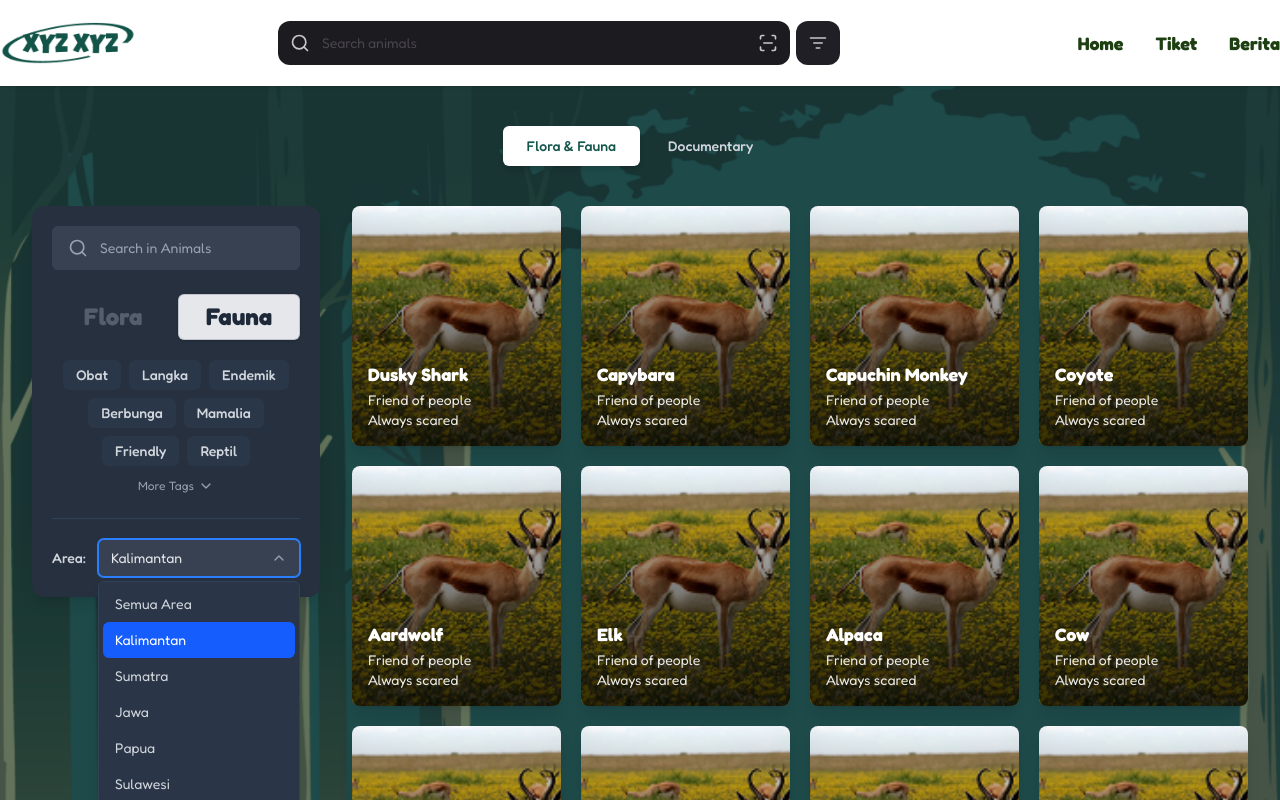
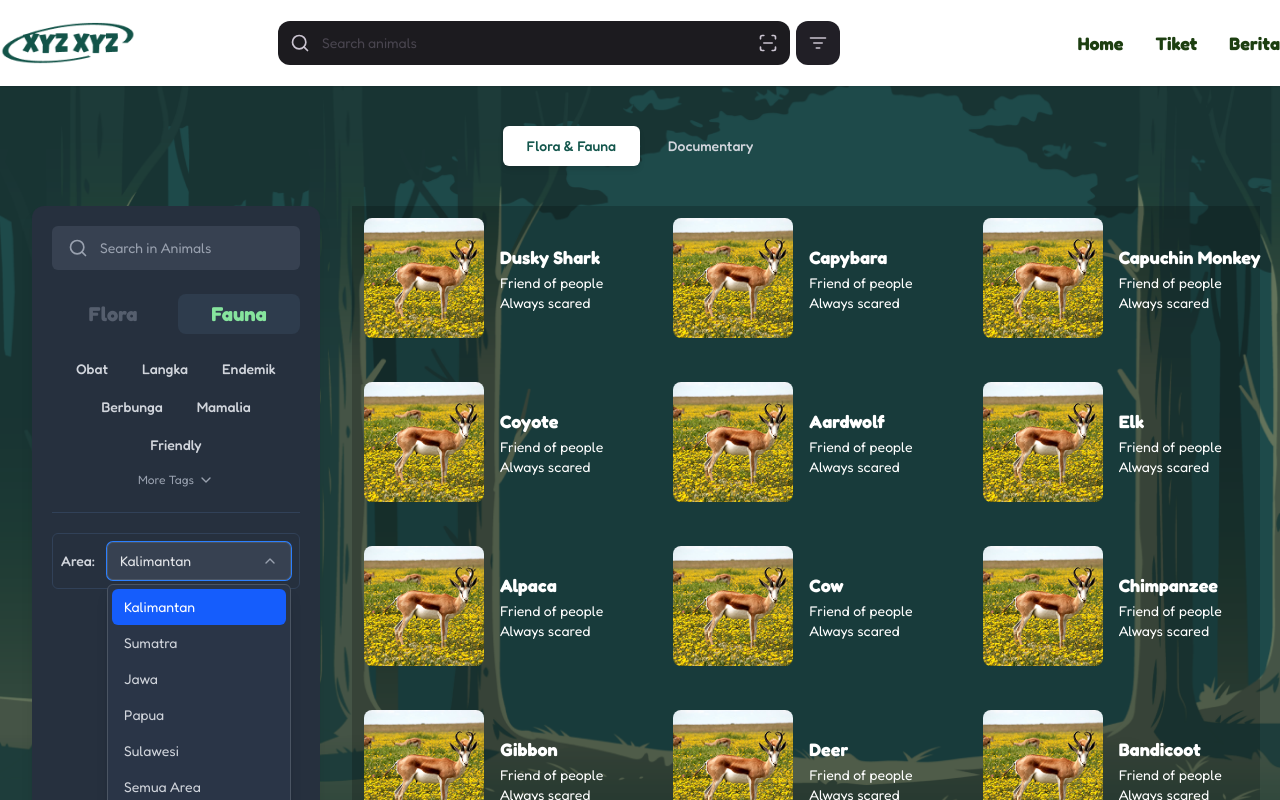
Before and after one commit to anandaalexx/KKN-Ekowisata, a Next.js app: page /florafauna in a window 1280 px wide. Both pictures are taken after a click on the button "Kalimantan". Shown: the top 800 px of the page. Built offline with nearby package versions, Linux system fonts and the light colour scheme.

Commit message:
modifikasi halaman florafauna & card-nya

```diff
--- a/src/app/florafauna/page.jsx
+++ b/src/app/florafauna/page.jsx
@@ -5,7 +5,7 @@ import SearchNavbar from "@/components/SearchNavbar";
 import FloraFaunaCard from "@/components/FloraFaunaCard";
 import FilterPanel from "@/components/FilterPanel";
 import Link from "next/link";
-import { usePathname, useRouter } from "next/navigation"; // 1. Impor useRouter
+import { usePathname, useRouter } from "next/navigation";
 
 const itemsData = [
   {
@@ -117,23 +117,16 @@ const itemsData = [
 
 export default function FloraFaunaPage() {
   const pathname = usePathname();
-  const router = useRouter(); // 2. Inisialisasi useRouter
+  const router = useRouter();
 
-  // 3. Fungsi handleCardClick diubah untuk menggunakan router.push()
   const handleCardClick = (itemName) => {
     console.log("Navigating to details for:", itemName);
-    // Membuat slug yang ramah URL dari nama item
-    // Contoh: "Dusky Shark" menjadi "dusky-shark"
-
-    // Arahkan ke halaman detail. Anda akan menyesuaikan path ini.
-    // Misalnya, jika halaman ini adalah /florafauna, maka detailnya mungkin /florafauna/[slug]
-    // atau jika berada di bawah /berita, maka /berita/florafauna/[slug]
-    router.push(`/florafauna/1`); // Anda bilang route akan Anda sesuaikan sendiri
+    router.push(`/florafauna/1`);
   };
 
   const tabItems = [
-    { name: "Flora & Fauna", href: "/florafauna" }, // Path ini mungkin perlu disesuaikan juga
-    { name: "Documentary", href: "/berita" }, // Path ini mungkin perlu disesuaikan juga
+    { name: "Flora & Fauna", href: "/florafauna" },
+    { name: "Documentary", href: "/berita" },
   ];
 
   return (
@@ -143,12 +136,10 @@ export default function FloraFaunaPage() {
     >
       <SearchNavbar />
 
-      <div className="container mx-auto px-4 sm:px-6 lg:px-8 py-8">
+      {/* Konten utama dengan lebar maksimal 7xl dan responsif */}
+      <div className="container mx-auto px-4 sm:px-6 lg:px-8 py-8 max-w-7xl">
         <div className="mb-8 flex justify-center items-center py-2 space-x-0 md:space-x-1">
           {tabItems.map((tab) => {
-            // Jika halaman ini misalnya /florafauna, dan tab.href adalah /florafauna, maka isActive = true
-            // Untuk /berita/florafauna (App Router), pathname akan '/berita/florafauna'
-            // Sesuaikan tabItems[x].href agar cocok dengan struktur routing Anda
             const isActive =
               pathname === tab.href ||
               (tab.href === "/florafauna" &&
@@ -180,7 +171,8 @@ export default function FloraFaunaPage() {
           </div>
 
           <div className="flex-1">
-            <div className="grid grid-cols-1 sm:grid-cols-2 md:grid-cols-3 xl:grid-cols-4 2xl:grid-cols-5 gap-5">
+            {/* Grid untuk 3 kartu per baris */}
+            <div className="grid grid-cols-1 sm:grid-cols-2 lg:grid-cols-3 gap-5 -mr-3 bg-black/20">
               {itemsData.map((item) => (
                 <FloraFaunaCard
                   key={item.id}
@@ -188,7 +180,7 @@ export default function FloraFaunaPage() {
                   name={item.name}
                   line1={item.line1}
                   line2={item.line2}
-                  onClick={() => handleCardClick(item.name)} // Memanggil handleCardClick yang sudah diubah
+                  onClick={() => handleCardClick(item.name)}
                 />
               ))}
             </div>
--- a/src/app/hewan/page.jsx
+++ b/src/app/hewan/page.jsx
@@ -4,7 +4,7 @@ import SearchNavbar from "@/components/SearchNavbar";
 
 export default function FloraFaunaPage() {
   return (
-    <div className="min-h-screen bg-black text-white">
+    <div className="max-w-7xl bg-black text-white">
       {/* Navbar di atas */}
       <SearchNavbar />
 
--- a/src/components/FilterPanel.jsx
+++ b/src/components/FilterPanel.jsx
@@ -1,32 +1,55 @@
 // src/components/FilterPanel.jsx
 "use client";
-import React, { useState, useEffect, useRef } from 'react';
-import { Search, ChevronDown } from 'lucide-react';
+import React, { useState, useEffect, useRef } from "react";
+import { Search, ChevronDown } from "lucide-react";
 
 export default function FilterPanel() {
-  const [activeToggle, setActiveToggle] = useState('fauna');
+  const [activeToggle, setActiveToggle] = useState("fauna"); // Default 'fauna' sesuai gambar
 
-  const allTags = ['Obat', 'Langka', 'Endemik', 'Berbunga', 'Mamalia', 'Friendly', 'Reptil', 'Burung', 'Ikan'];
+  const allTags = [
+    "Obat",
+    "Langka",
+    "Endemik",
+    "Berbunga",
+    "Mamalia",
+    "Friendly",
+    "Reptil",
+    "Burung",
+    "Ikan",
+  ];
+  // Sesuaikan selectedTags dengan gambar (Kalimantan dan Sumatra aktif di bagian area, bukan tags umum)
   const [selectedTags, setSelectedTags] = useState([]);
   const [showAllTags, setShowAllTags] = useState(false);
-  const displayedTags = showAllTags ? allTags : allTags.slice(0, 7);
+  // Di gambar hanya menampilkan 6 tags di awal, kita sesuaikan slice-nya
+  const displayedTags = showAllTags ? allTags : allTags.slice(0, 6);
 
   // State untuk dropdown Area
-  const [selectedArea, setSelectedArea] = useState('Kalimantan'); // Default bisa area spesifik atau 'Semua Area' / ''
+  // Sesuaikan default selectedArea agar sesuai dengan gambar
+  const [selectedArea, setSelectedArea] = useState("Kalimantan");
   const [isAreaDropdownOpen, setIsAreaDropdownOpen] = useState(false);
-  const areaOptions = ['Semua Area', 'Kalimantan', 'Sumatra', 'Jawa', 'Papua', 'Sulawesi'];
+  const areaOptions = [
+    "Kalimantan",
+    "Sumatra",
+    "Jawa",
+    "Papua",
+    "Sulawesi",
+    "Semua Area",
+  ]; // Sesuaikan urutan sesuai gambar
   const areaDropdownRef = useRef(null); // Ref untuk dropdown area
 
   const toggleTag = (tag) => {
-    setSelectedTags(prev =>
-      prev.includes(tag) ? prev.filter(t => t !== tag) : [...prev, tag]
+    setSelectedTags((prev) =>
+      prev.includes(tag) ? prev.filter((t) => t !== tag) : [...prev, tag]
     );
   };
 
   // Efek untuk menutup dropdown area jika diklik di luar
   useEffect(() => {
     function handleClickOutside(event) {
-      if (areaDropdownRef.current && !areaDropdownRef.current.contains(event.target)) {
+      if (
+        areaDropdownRef.current &&
+        !areaDropdownRef.current.contains(event.target)
+      ) {
         setIsAreaDropdownOpen(false);
       }
     }
@@ -42,112 +65,139 @@ export default function FilterPanel() {
 
   // Handler untuk memilih item dari dropdown area
   const handleAreaSelect = (area) => {
-    setSelectedArea(area); // Langsung set area yang dipilih
-    setIsAreaDropdownOpen(false); // Tutup dropdown setelah memilih
+    setSelectedArea(area);
+    setIsAreaDropdownOpen(false);
   };
 
-  // Gaya untuk filter aktif (yang Anda sebut "ghost button")
-  const activeFilterStyle = "bg-gray-200 text-gray-800 font-semibold border border-gray-400/50 shadow-sm";
-  // Gaya untuk filter tidak aktif (tombol)
-  const inactiveFilterButtonStyle = "bg-slate-700/40 text-gray-300 hover:bg-slate-600/60 border border-transparent";
-  // Gaya untuk filter tidak aktif (teks toggle Flora)
-  const inactiveToggleTextStyle = "text-gray-500 hover:text-gray-300 opacity-70";
+  // --- Penyesuaian Gaya Sesuai Gambar ---
+
+  // Gaya untuk toggle Flora/Fauna
+  const toggleActiveStyle = "bg-[#2E3C4D] text-[#86E49D] font-bold"; // Warna hijau terang untuk teks dan background abu-abu gelap
+  const toggleInactiveStyle = "text-gray-500 font-bold opacity-70"; // Warna abu-abu untuk teks Flora
+
+  // Gaya untuk tag aktif (yang dipilih)
+  const tagActiveStyle = "bg-[#374151] text-white border border-[#4B5563]"; // Background abu-abu gelap dengan border
+
+  // Gaya untuk tag tidak aktif
+  const tagInactiveStyle =
+    "bg-transparent text-gray-300 hover:bg-[#374151] border border-transparent";
+
+  // Gaya untuk dropdown area
+  const areaDropdownButtonStyle =
+    "w-full flex items-center justify-between text-left px-3 py-2 bg-[#374151] border border-[#4B5563] text-gray-200 hover:bg-[#4B5563] focus:outline-none focus:ring-1 focus:ring-blue-500 rounded-md text-sm";
+  const areaDropdownMenuStyle =
+    "absolute right-0 mt-1 w-full bg-[#2A3547] border border-[#4B5563] rounded-md shadow-lg z-50 p-1 max-h-60 overflow-y-auto";
 
   return (
-    <div className="w-full lg:w-72 bg-[#26303E] p-5 rounded-xl shadow-lg h-fit sticky top-24 font-inter text-white">
+    <div className="w-full lg:w-72 bg-[#26303E] p-5 pb-70 rounded-xl shadow-lg h-full sticky top-24 font-inter text-white">
+      {/* Search Input */}
       <div className="relative mb-6">
-        <Search size={20} className="absolute left-4 top-1/2 -translate-y-1/2 text-gray-400 pointer-events-none" />
+        <Search
+          size={20}
+          className="absolute left-4 top-1/2 -translate-y-1/2 text-gray-400 pointer-events-none"
+        />
         <input
           type="text"
           placeholder="Search in Animals"
           className="input w-full pl-12 pr-4 py-3 bg-[#374151] border-none text-gray-200 placeholder-gray-400 focus:ring-1 focus:ring-blue-500 rounded-md text-sm transition-colors"
         />
       </div>
+
+      {/* Flora/Fauna Toggle */}
       <div className="flex items-center justify-center mb-5 space-x-1">
         <button
-          onClick={() => setActiveToggle('flora')}
-          className={`px-3 py-1.5 text-2xl font-bold transition-colors duration-200 rounded-md w-1/2 ${
-            activeToggle === 'flora' ? activeFilterStyle : inactiveToggleTextStyle
+          onClick={() => setActiveToggle("flora")}
+          className={`px-3 py-1.5 text-xl font-bold transition-colors duration-200 rounded-lg w-1/2 ${
+            // Rounded-lg for more roundness
+            activeToggle === "flora" ? toggleActiveStyle : toggleInactiveStyle
           }`}
         >
           Flora
         </button>
         <button
-          onClick={() => setActiveToggle('fauna')}
-          className={`px-3 py-1.5 text-2xl font-bold transition-colors duration-200 rounded-md w-1/2 ${
-            activeToggle === 'fauna' ? activeFilterStyle : inactiveToggleTextStyle
+          onClick={() => setActiveToggle("fauna")}
+          className={`px-3 py-1.5 text-xl font-bold transition-colors duration-200 rounded-lg w-1/2 ${
+            // Rounded-lg for more roundness
+            activeToggle === "fauna" ? toggleActiveStyle : toggleInactiveStyle
           }`}
         >
           Fauna
         </button>
       </div>
+
+      {/* Tags Section */}
       <div className="mb-6">
         <div className="flex flex-wrap gap-2 items-center justify-center">
-          {displayedTags.map(tag => (
+          {displayedTags.map((tag) => (
             <button
               key={tag}
               onClick={() => toggleTag(tag)}
               className={`px-3 py-1 text-xs sm:text-sm rounded-md transition-colors duration-150 font-medium ${
-                selectedTags.includes(tag) ? activeFilterStyle : inactiveFilterButtonStyle
+                selectedTags.includes(tag) ? tagActiveStyle : tagInactiveStyle
               }`}
             >
               {tag}
             </button>
           ))}
         </div>
-        {allTags.length > displayedTags.length && (
-            <button
-                onClick={() => setShowAllTags(!showAllTags)}
-                className="text-xs text-gray-400 hover:text-white mt-3 flex items-center mx-auto"
-            >
-                {showAllTags ? 'Less Tags' : 'More Tags'}
-                <ChevronDown size={16} className={`inline ml-1 transform transition-transform ${showAllTags ? 'rotate-180' : ''}`} />
-            </button>
+        {/* Only show "More Tags" if there are more tags to display */}
+        {allTags.length > 6 && ( // Sesuaikan ini menjadi 6 karena displayedTags.slice(0, 6)
+          <button
+            onClick={() => setShowAllTags(!showAllTags)}
+            className="text-xs text-gray-400 hover:text-white mt-3 flex items-center mx-auto"
+          >
+            {showAllTags ? "Less Tags" : "More Tags"}
+            <ChevronDown
+              size={16}
+              className={`inline ml-1 transform transition-transform ${
+                showAllTags ? "rotate-180" : ""
+              }`}
+            />
+          </button>
         )}
       </div>
+
       <hr className="border-slate-700 my-5" />
-      {/* Filter Area dengan Dropdown Kustom */}
-      <div className="flex items-center justify-between gap-3">
+
+      {/* Filter Area with Custom Dropdown */}
+      <div className="flex items-center justify-between gap-3 border border-slate-700 p-2 rounded-md">
         <span className="block text-sm font-medium text-gray-300 flex-shrink-0">
           Area:
         </span>
-        <div className="relative flex-grow" ref={areaDropdownRef}> {/* `ref` dipasang di sini */}
-          {/* Tombol Pemicu Dropdown */}
+        <div className="relative flex-grow" ref={areaDropdownRef}>
+          {/* Dropdown Trigger Button */}
           <button
             type="button"
             onClick={() => setIsAreaDropdownOpen(!isAreaDropdownOpen)}
-            // Styling tombol pemicu
-            className="w-full flex items-center justify-between text-left px-3 py-2 bg-[#374151] border border-slate-600/80 text-gray-200 hover:bg-slate-600/80 focus:outline-none focus:border-blue-500 focus:ring-1 focus:ring-blue-500 rounded-md text-sm"
+            className={areaDropdownButtonStyle}
           >
-            <span className="truncate">{selectedArea || "Semua Area"}</span> {/* Menampilkan "Semua Area" jika selectedArea kosong */}
+            {/* Tampilkan selectedArea, jika null/kosong bisa diset ke default 'Semua Area' */}
+            <span className="truncate">{selectedArea || "Semua Area"}</span>
             <ChevronDown
               size={16}
               className={`ml-1 text-gray-400 flex-shrink-0 transition-transform duration-200 ${
-                isAreaDropdownOpen ? 'transform rotate-180' : ''
+                isAreaDropdownOpen ? "transform rotate-180" : ""
               }`}
             />
           </button>
 
-          {/* Menu Dropdown */}
+          {/* Dropdown Menu */}
           {isAreaDropdownOpen && (
-            <ul
-              // w-full agar lebar menu dropdown sama dengan tombol pemicunya
-              className="absolute right-0 mt-1 w-full bg-[#2A3547] border border-slate-700 rounded-md shadow-lg z-50 p-1 max-h-60 overflow-y-auto"
-            >
-              {areaOptions.map(area => ( // areaOptions sekarang termasuk "Semua Area"
-                (<li key={area}>
+            <ul className={areaDropdownMenuStyle}>
+              {areaOptions.map((area) => (
+                <li key={area}>
                   <button
                     type="button"
                     className={`w-full text-left text-sm px-3 py-2 rounded-md block ${
-                      selectedArea === area // Item aktif di dropdown
-                        ? 'bg-blue-600 text-white'
-                        : 'text-gray-300 hover:bg-slate-700/60'
+                      selectedArea === area
+                        ? "bg-blue-600 text-white" // Gaya untuk item yang aktif
+                        : "text-gray-300 hover:bg-[#374151]" // Warna hover untuk item tidak aktif
                     }`}
                     onClick={() => handleAreaSelect(area)}
                   >
                     {area}
                   </button>
-                </li>)
+                </li>
               ))}
             </ul>
           )}
--- a/src/components/FloraFaunaCard.jsx
+++ b/src/components/FloraFaunaCard.jsx
@@ -1,27 +1,44 @@
 // src/components/FloraFaunaCard.jsx
-import React from 'react';
-import Image from 'next/image'; // Menggunakan Next.js Image component
+import React from "react";
+import Image from "next/image"; // Menggunakan Next.js Image component
 
 export default function FloraFaunaCard({ image, name, line1, line2, onClick }) {
   return (
+    // Mengubah layout utama menjadi flex row, background hitam, dan padding
     <div
-      className="relative rounded-lg overflow-hidden shadow-lg group cursor-pointer h-52 sm:h-60 w-full transition-all duration-300 ease-in-out hover:scale-105"
-      onClick={onClick} // Tambahkan onClick handler jika kartu bisa diklik
+      className="flex items-center p-3 rounded-xl text-white cursor-pointer transition-all duration-300 ease-in-out hover:scale-105"
+      onClick={onClick} // Tetap ada onClick handler jika kartu bisa diklik
     >
-      <Image
-        src={image}
-        alt={name}
-        layout="fill"
-        objectFit="cover"
-        className="transition-transform duration-300 group-hover:scale-110"
-      />
-      {/* Overlay gradient gelap dari bawah untuk keterbacaan teks */}
-      <div className="absolute inset-0 bg-gradient-to-t from-black/80 via-black/50 to-transparent"></div>
-      {/* Konten teks di atas overlay */}
-      <div className="absolute bottom-0 left-0 p-3 sm:p-4 text-white w-full">
-        <h3 className="text-base sm:text-lg font-semibold mb-0.5 truncate" title={name}>{name}</h3>
-        <p className="text-xs sm:text-sm opacity-90 truncate" title={line1}>{line1}</p>
-        <p className="text-xs sm:text-sm opacity-90 truncate" title={line2}>{line2}</p>
+      {/* Gambar di sisi kiri */}
+      <div className="flex-shrink-0">
+        {" "}
+        {/* Pastikan gambar tidak menyusut */}
+        <Image
+          src={image}
+          alt={name}
+          width={120} // Sesuaikan ukuran gambar agar lebih kecil sesuai gambar (misal 80px)
+          height={120} // Sesuaikan ukuran gambar
+          className="rounded-lg object-cover aspect-square" // Sudut membulat pada gambar
+        />
+      </div>
+
+      {/* Konten teks di sisi kanan */}
+      <div className="ml-4 text-left flex-grow">
+        {" "}
+        {/* Margin kiri untuk jarak, dan flex-grow agar mengisi sisa ruang */}
+        <h3 className="font-semibold text-lg mb-0.5 truncate" title={name}>
+          {name}
+        </h3>
+        <p className="text-sm text-white truncate" title={line1}>
+          {" "}
+          {/* Warna teks putih */}
+          {line1}
+        </p>
+        <p className="text-sm text-white truncate" title={line2}>
+          {" "}
+          {/* Warna teks putih */}
+          {line2}
+        </p>
       </div>
     </div>
   );
```
Also changed, not shown: src/components/AnimalCard.jsx (+19 -10 lines), src/components/AnimalGallery.jsx (+7 -2 lines).
